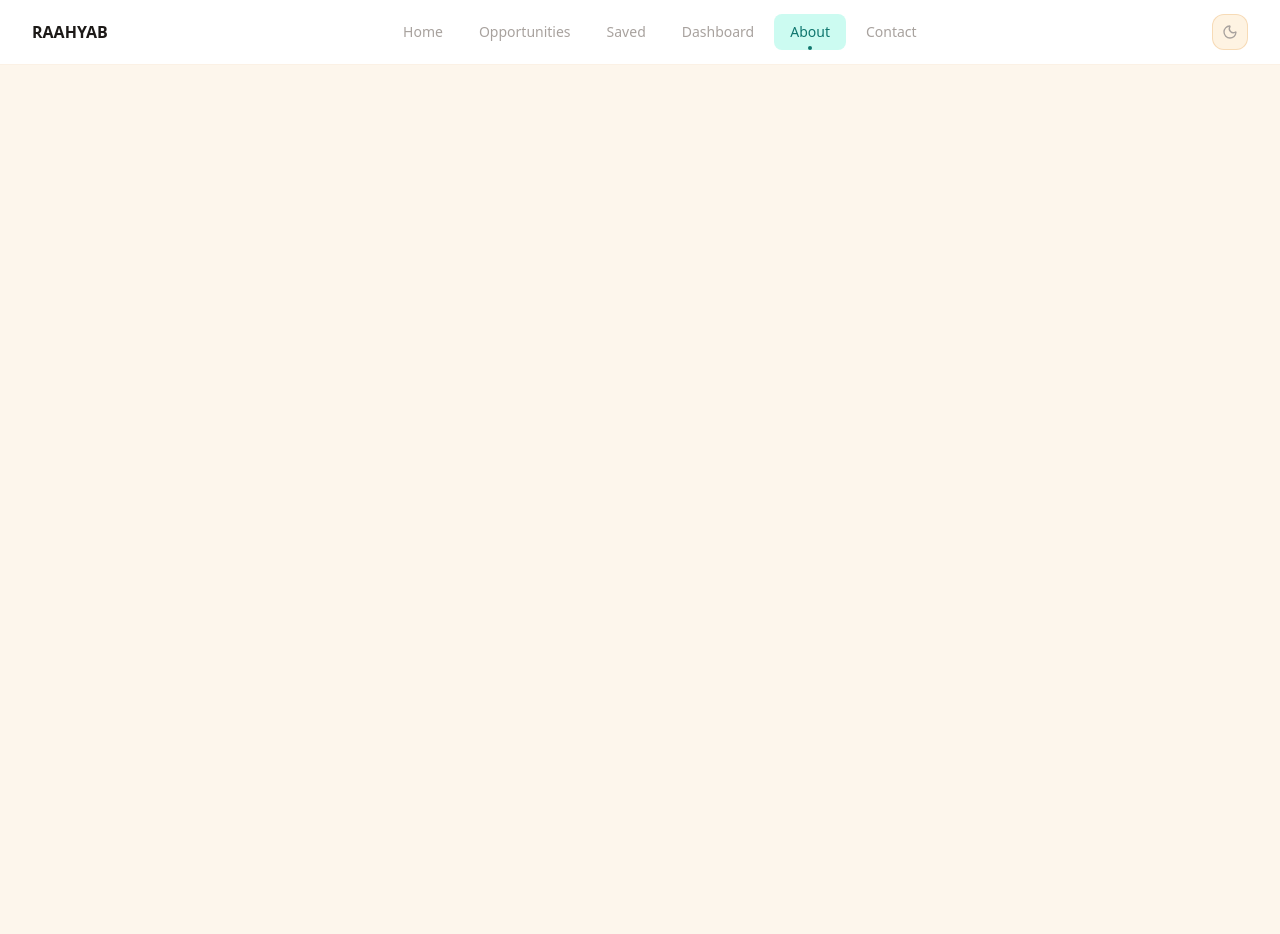
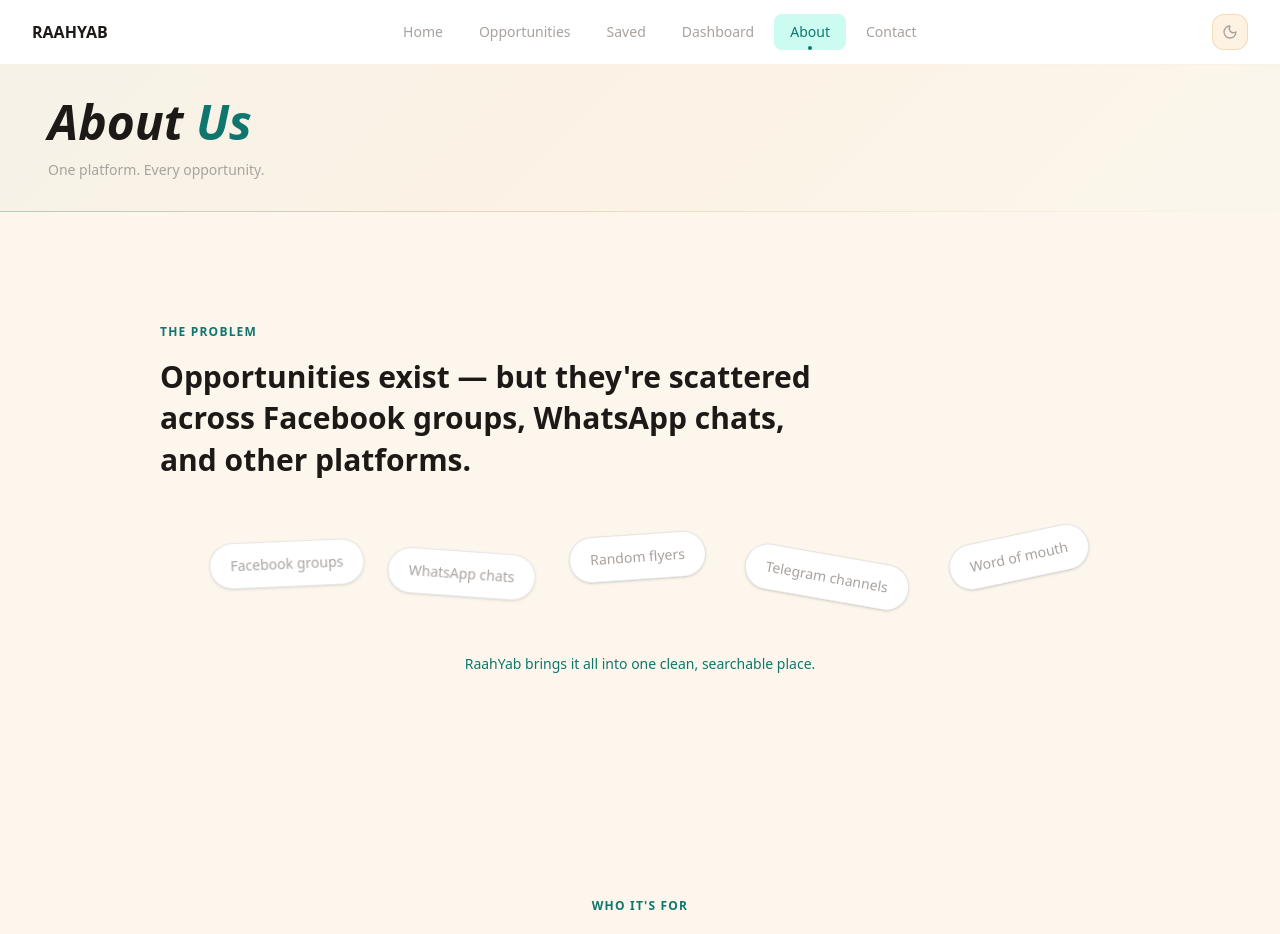
Before and after one commit to humairaa-k/capstone-project-1-, a Next.js app in the folder raahyab/: page /about in a window 1280 px wide. Shown: the top 934 px of the page. Before the commit the page ends 800 px from the top, so only its background shows below. Built offline with nearby package versions, Linux system fonts and the light colour scheme.

Commit message:
feat: add about page with GSAP scroll animations

```diff
--- a/raahyab/app/about/page.tsx
+++ b/raahyab/app/about/page.tsx
@@ -1,6 +1,197 @@
+"use client";
 
-export default function AboutPage() {
+import Heading from "@/components/common/Heading";
+import { useEffect, useRef } from "react";
+import gsap from "gsap";
+import { ScrollTrigger } from "gsap/ScrollTrigger";
+import { useGSAP } from "@gsap/react";
+
+
+import { Briefcase, GraduationCap, BookOpen, Users,
+        Globe, Award,} from "lucide-react";
+
+const targetUsers = [
+  { label: "Students", icon: GraduationCap },
+  { label: "Fresh Graduates", icon: Award },
+  { label: "Job Seekers", icon: Briefcase },
+  { label: "Women in Remote Work", icon: Globe },
+  { label: "Scholarship Seekers", icon: BookOpen },
+  { label: "Organizations", icon: Users },
+];
+
+const scatteredSources = [
+  { label: "Facebook groups", rotate: -8 },
+  { label: "WhatsApp chats", rotate: 6 },
+  { label: "Random flyers", rotate: -4 },
+  { label: "Telegram channels", rotate: 10 },
+  { label: "Word of mouth", rotate: -12 },
+];
+
+
+gsap.registerPlugin(ScrollTrigger, useGSAP);
+
+export default function AboutExtraSections() {
+   const containerRef = useRef<HTMLDivElement>(null);
+  const chipsRef = useRef<HTMLDivElement>(null);
+  const usersCardRefs = useRef<(HTMLDivElement | null)[]>([]);
+  const ctaRef = useRef<HTMLDivElement>(null);
+
+  useGSAP(
+    () => {
+      // from scattered to aligned
+      const chips = gsap.utils.toArray<HTMLElement>(".scatter-chip");
+      chips.forEach((chip, i) => {
+        gsap.set(chip, {
+          rotate: scatteredSources[i].rotate,
+          x: (i - 2) * 14,
+          y: i % 2 === 0 ? -10 : 10,
+        });
+      });
+
+      gsap.to(chips, {
+        rotate: 0,
+        x: 0,
+        y: 0,
+        stagger: 0.08,
+        ease: "power3.out",
+        scrollTrigger: {
+          trigger: chipsRef.current,
+          start: "top 75%",
+          end: "top 30%",
+          scrub: 1,
+        },
+      });
+
+    //  animation2
+    gsap.set(usersCardRefs.current, { opacity: 0, y: 30, scale: 0.95 });
+    ScrollTrigger.batch(usersCardRefs.current, {
+      start: "top 85%",
+      onEnter: (batch) =>
+        gsap.to(batch, {
+          opacity: 1,
+          y: 0,
+          scale: 1,
+          stagger: 0.1,
+          duration: 0.6,
+          ease: "power2.out",
+        }),
+      once: true,
+     });
+
+      /*CTA fade+scale */
+      gsap.fromTo(
+        ctaRef.current,
+        { opacity: 0, scale: 0.97 },
+        {
+          opacity: 1,
+          scale: 1,
+          duration: 0.8,
+          ease: "power2.out",
+          scrollTrigger: {
+            trigger: ctaRef.current,
+            start: "top 80%",
+          },
+        }
+      );
+    },
+    { scope: containerRef }
+  );
+
+
   return (
-    <p>AboutPage</p>
+    <>
+     <Heading
+         title="About "
+         highlight="Us"
+         subtitle={`One platform. Every opportunity.`}
+       />
+
+    {/* section 1 */}
+    <div ref={containerRef}>
+
+      <section className="max-w-5xl mx-auto px-4 sm:px-6 lg:px-8 py-20 sm:py-28">
+        <p className="text-xs font-semibold uppercase tracking-widest text-primary mb-4">
+          The Problem
+        </p>
+        <h2 className="text-2xl sm:text-3xl font-bold text-foreground max-w-2xl leading-snug mb-16">
+          Opportunities exist — but they&apos;re scattered across Facebook
+          groups, WhatsApp chats, and other platforms.
+        </h2>
+
+        <div
+          ref={chipsRef}
+          className="flex flex-wrap items-center justify-center gap-4 sm:gap-6"
+        >
+          {scatteredSources.map((source) => (
+            <span
+              key={source.label}
+              className="scatter-chip rounded-full border border-foreground/10 bg-card px-5 py-3 text-sm font-medium text-muted-foreground shadow-sm"
+            >
+              {source.label}
+            </span>
+          ))}
+        </div>
+
+        <p className="text-center text-sm text-primary mt-16 max-w-md mx-auto">
+          RaahYab brings it all into one clean, searchable place.
+        </p>
+      </section>
+
+    {/* section 2 */}
+    <section className="max-w-6xl mx-auto px-4 sm:px-6 lg:px-8 py-20 sm:py-28">
+      <p className="text-xs font-semibold uppercase tracking-widest text-primary mb-4 text-center">
+        Who It&apos;s For
+      </p>
+      <h2 className="text-2xl sm:text-3xl font-bold text-foreground text-center mb-14">
+        Built for every Afghan youth chasing a better opportunity.
+      </h2>
+
+      <div className="grid grid-cols-2 sm:grid-cols-3 gap-4 sm:gap-6">
+        {targetUsers.map((user, i) => {
+          const Icon = user.icon;
+         return (
+           <div
+             key={user.label}
+             ref={(el) => { usersCardRefs.current[i] = el; }}
+             className="rounded-2xl border border-foreground/8 bg-card p-6 sm:p-8 hover:border-primary/30 transition-colors duration-200"
+           >
+             <div className="h-12 w-12 rounded-xl bg-primary/10 flex items-center justify-center mb-6">
+               <Icon className="h-6 w-6 text-primary" />
+             </div>
+             <p className="text-lg font-semibold text-foreground">{user.label}</p>
+           </div>
+         );
+       })}
+    </div>
+ </section>
+
+
+    {/* section 3*/}
+    <section ref={ctaRef}
+     className="relative max-w-4xl mx-auto px-4 sm:px-6 lg:px-8 py-20 sm:py-28 text-center overflow-hidden"
+     >
+
+     {/* bg icons */}
+     <Briefcase className="absolute -left-4 top-6 h-32 w-32 sm:h-40 sm:w-40 text-primary/5 -rotate-12 pointer-events-none" />
+     <GraduationCap className="absolute -right-4 bottom-6 h-32 w-32 sm:h-40 sm:w-40 text-primary/5 rotate-12 pointer-events-none" />
+
+      <div className="relative z-10">
+        <h2 className="text-2xl sm:text-3xl font-bold text-foreground mb-4">
+          Ready to find your next opportunity?
+        </h2>
+        <p className="text-sm text-muted-foreground mb-8 max-w-md mx-auto">
+          Browse jobs, internships, and scholarships built for Everyone.
+        </p>
+
+         <a href="/opportunities"
+          className="inline-flex items-center justify-center rounded-2xl bg-primary hover:bg-primary-hover text-white font-medium px-8 py-4 text-sm transition-all duration-200 hover:-translate-y-0.5 hover:shadow-lg hover:shadow-primary/20"
+        >
+          Explore Opportunities
+        </a>
+      </div>
+   </section>
+
+    </div>
+    </>
   );
 }
--- a/raahyab/app/opportunities/[id]/page.tsx
+++ b/raahyab/app/opportunities/[id]/page.tsx
@@ -203,7 +203,7 @@ export default function OpportunityDetailPage({ params,}: { params: Promise<{ id
          {saved ? "Saved" : "Save opportunity"}
        </button>
 
-      {/* Admin actions */}
+      {/* actions */}
       <div className="rounded-2xl border border-foreground/8 bg-card p-4">
         <p className="text-xs text-muted-foreground uppercase tracking-widest mb-3">
           Actions
--- a/raahyab/components/about/AboutBuilder.tsx
+++ /dev/null
@@ -1,9 +0,0 @@
-import React from 'react'
-
-function AboutBuilder() {
-  return (
-    <div>AboutBuilder</div>
-  )
-}
-
-export default AboutBuilder
--- a/raahyab/components/about/AboutCTA.tsx
+++ /dev/null
@@ -1,9 +0,0 @@
-import React from 'react'
-
-function AboutCTA() {
-  return (
-    <div>AboutCTA</div>
-  )
-}
-
-export default AboutCTA
--- a/raahyab/components/about/AboutFeatures.tsx
+++ /dev/null
@@ -1,9 +0,0 @@
-import React from 'react'
-
-function AboutFeatures() {
-  return (
-    <div>AboutFeatures</div>
-  )
-}
-
-export default AboutFeatures
--- a/raahyab/components/about/AboutHero.tsx
+++ /dev/null
@@ -1,9 +0,0 @@
-import React from 'react'
-
-function AboutHero() {
-  return (
-    <div>AboutHero</div>
-  )
-}
-
-export default AboutHero
--- a/raahyab/components/about/AboutMission.tsx
+++ /dev/null
@@ -1,9 +0,0 @@
-import React from 'react'
-
-function AboutMission() {
-  return (
-    <div>AboutMission</div>
-  )
-}
-
-export default AboutMission
```
